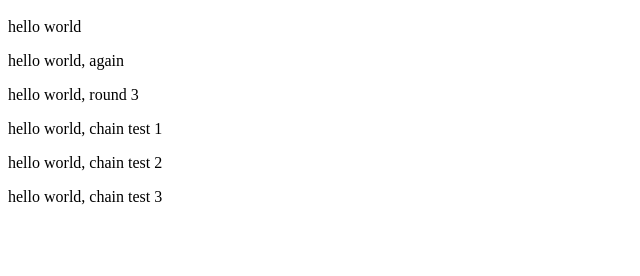
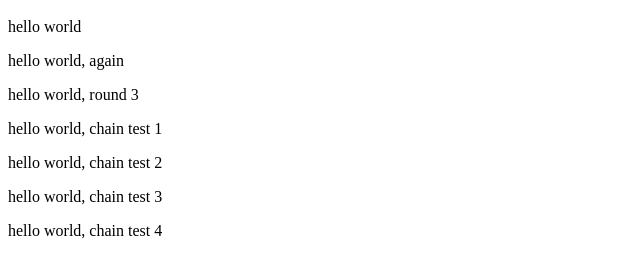
Before and after one commit to osgav/subtest-456, a plain HTML site: page example-project/project.html in a window 1280 px wide. Shown: the part 48-324 px from the top of the page, without its empty margins (0-640 px from the left). Drawn offline with Linux system fonts and the light colour scheme.

Commit message:
hello world chain test 4

```diff
--- a/example-project/project.html
+++ b/example-project/project.html
@@ -10,5 +10,6 @@
 <p>hello world, chain test 1</p>
 <p>hello world, chain test 2</p>
 <p>hello world, chain test 3</p>
+<p>hello world, chain test 4</p>
 </body>
 </html>
```
